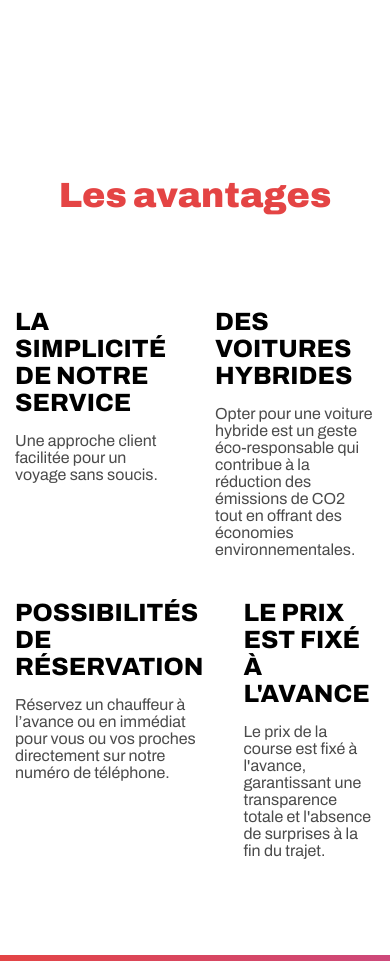
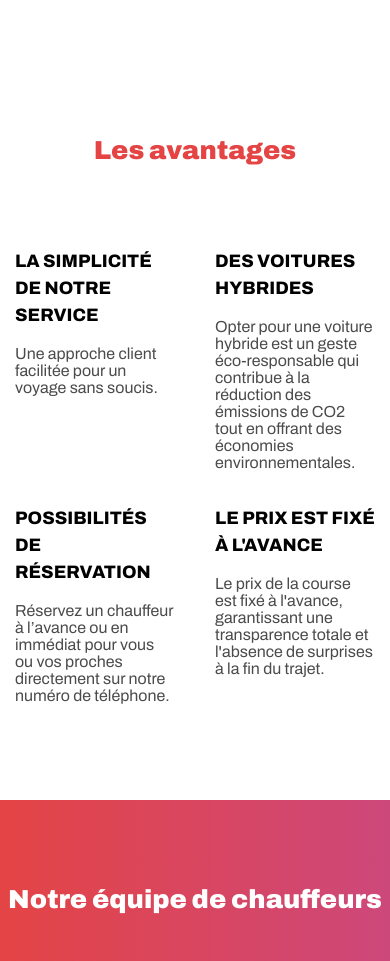
Before and after one commit to aminezkl/vtce, a plain HTML site: page index.html in a window 390 px wide. Shown: the part 920-1881 px from the top of the page. Drawn offline with Linux system fonts and the light colour scheme.

Commit message:
Add files via upload

```diff
--- a/css/style.css
+++ b/css/style.css
@@ -224,4 +224,32 @@ p {
         padding: 15px 30px; /* Ajuster le rembourrage du bouton pour les appareils mobiles */
         font-size: 14px; /* Réduire la taille de la police pour les appareils mobiles */
     }
+	/*****************************/
+	h2
+	{
+		font-size: 26px;
+
+
+	}
+
+	h3 {
+
+		font-size: 18px;
+
+
+	}
+
+
+
+
+
+
+
+
+
+
+
+
+
+
 }
```
